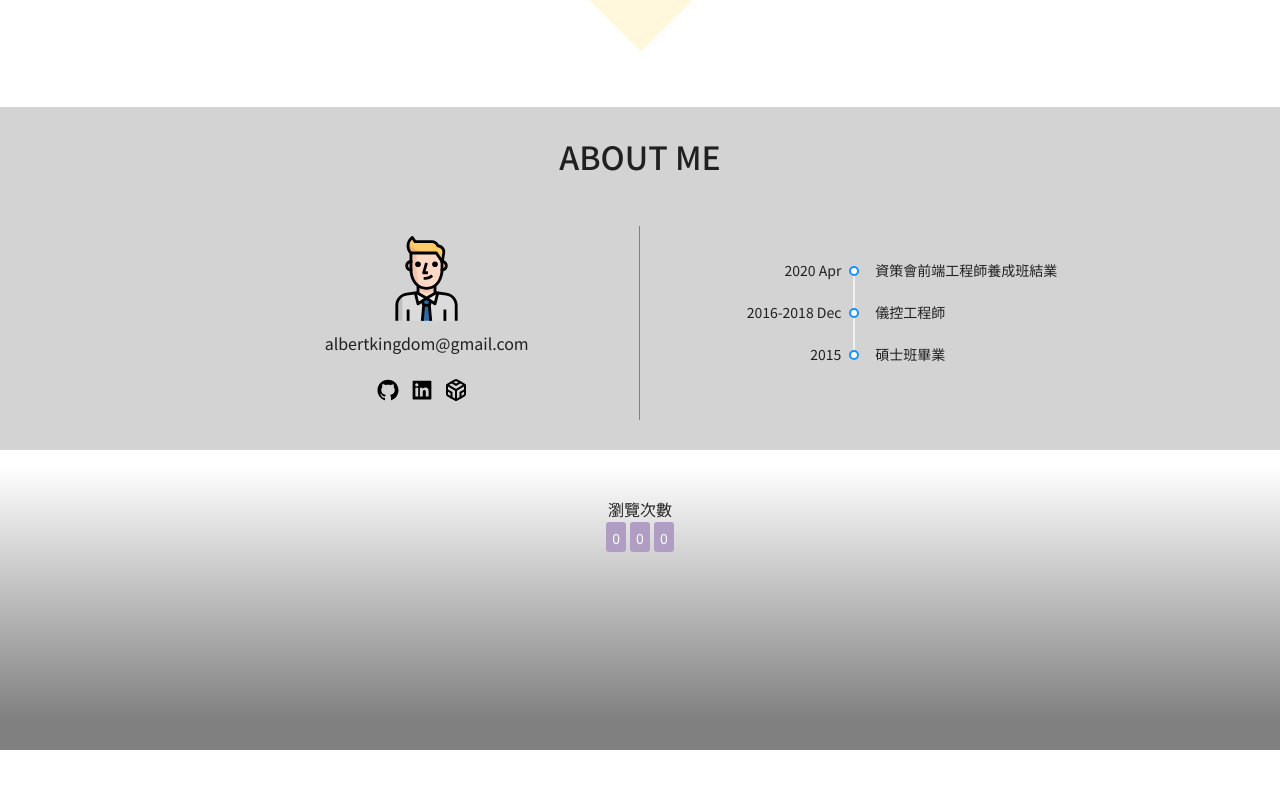
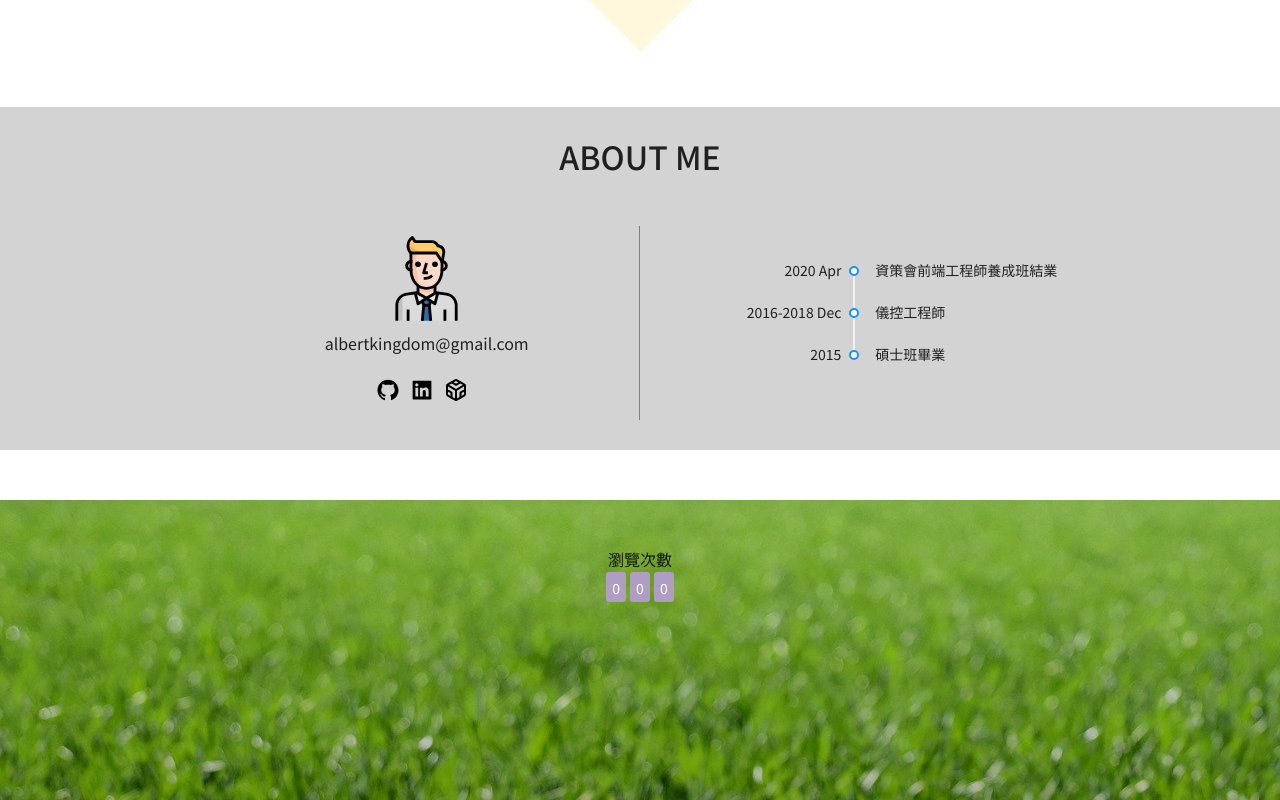
Before and after one commit to albertkingdom/heroku-website-frontend, a React (Create React App) app in the folder client/: page / in a window 1280 px wide. Shown: the part 1824-2624 px from the top of the page. Before the commit the page ends 2574 px from the top, so only its background shows below. Built offline with nearby package versions, Linux system fonts and the light colour scheme; no server answers.

Commit message:
修改header選單

```diff
--- a/client/src/Header.js
+++ b/client/src/Header.js
@@ -1,6 +1,6 @@
 import React from 'react'
 import './header.scss'
-import { withRouter,NavLink } from 'react-router-dom'
+import { withRouter,NavLink,Link } from 'react-router-dom'
 import { useEffect } from 'react'
 import $ from 'jquery'
 
@@ -62,7 +62,13 @@ const Header = () =>{
                 <li><NavLink className="nav-link" activeClassName="activelink" to="/todo">Todo</NavLink></li>
                 <li><NavLink className="nav-link" activeClassName="activelink" to="/ptt">PTT八卦版</NavLink></li>
                 <li><NavLink className="nav-link" activeClassName="activelink" to="/project">資策會專題作品</NavLink></li>
-                <li><NavLink className="nav-link" activeClassName="activelink" to="/timeline">切版練習</NavLink></li>
+                <li>
+                    <NavLink className="nav-link" activeClassName="activelink" to="/timeline">切版練習</NavLink>
+                    <ul>
+                        <li><Link to="/timeline">時間軸</Link></li>
+                        <li><Link to="">Other</Link></li>
+                    </ul>
+                </li>
             </ul>
         </div>
 
--- a/client/src/Home/Home_rev2.scss
+++ b/client/src/Home/Home_rev2.scss
@@ -152,9 +152,31 @@ ul {
   margin: 0 auto;
 }
 .footer {
-  background: linear-gradient(to bottom, white 5%, gray 90%);
+  // background: linear-gradient(to bottom, white 5%, gray 90%);
+  background: url("/meadow.jpg") 0% 0% no-repeat;
   height: 300px;
   padding: 50px;
+  margin-top: 50px;
+  position: relative;
+  filter: blur(0.7);
+  z-index: -1;
+  &:after {
+    content: "";
+    background: linear-gradient(
+      to bottom,
+      rgba(0, 0, 0, 0.1) 5%,
+      rgba(0, 0, 0, 0.3) 100%
+    );
+
+    // border: 1px solid red;
+    position: absolute;
+    width: 100%;
+    height: 100%;
+    top: 0;
+    left: 0;
+
+    z-index: -1;
+  }
 }
 .website-intro {
   width: 100%;
--- a/client/src/header.scss
+++ b/client/src/header.scss
@@ -81,11 +81,42 @@ header {
   margin: 10px auto;
   background-color: white;
   border-radius: 25px;
+  box-shadow: 5px 5px 5px rgb(83, 82, 82);
 
   ul {
     padding: 0px;
     margin: auto;
     list-style-type: none;
+
+    li {
+      position: relative;
+      &:hover {
+        background-color: rgb(172, 198, 255);
+        ul {
+          display: block;
+        }
+      }
+      &:hover > li {
+        background-color: rgb(172, 198, 255);
+      }
+      //子選單
+      ul {
+        display: none;
+        position: absolute;
+        top: 100%;
+        width: 130px;
+        background-color: #fff;
+        box-shadow: 5px 5px 5px rgb(83, 82, 82);
+        font-size: 18px;
+        li {
+          height: 40px;
+          padding: 5px;
+          // &:hover {
+          //   background-color: rgb(117, 151, 224);
+          // }
+        }
+      }
+    }
     li a {
       display: block;
       height: 50px;
```
Also changed, not shown: client/public/meadow.jpg (added).
